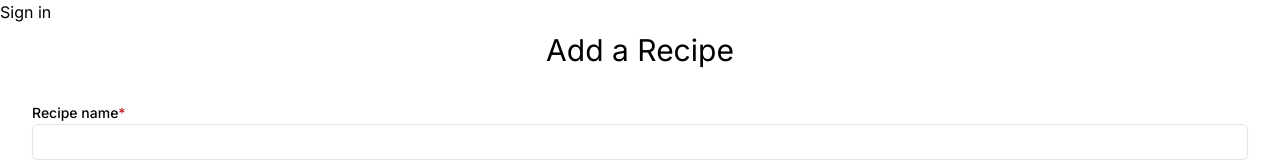
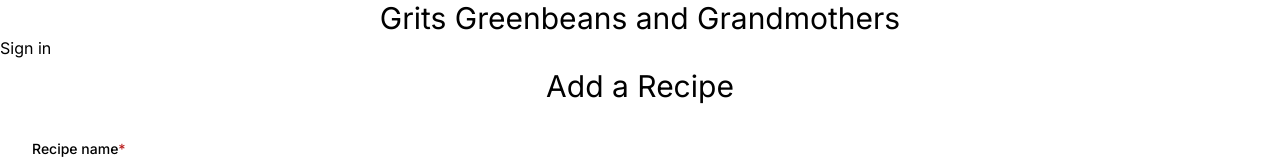
Before and after one commit to stilt0n/grits-greenbeans-grandmothers-next, a Next.js app: page /create-recipe in a window 1280 px wide. Shown: the top 160 px of the page. Built offline with nearby package versions, Linux system fonts and the light colour scheme; no server answers.

Commit message:
add site metadata

```diff
--- a/app/layout.tsx
+++ b/app/layout.tsx
@@ -12,8 +12,8 @@ import './globals.css';
 const inter = Inter({ subsets: ['latin'] });
 
 export const metadata: Metadata = {
-  title: 'Create Next App',
-  description: 'Generated by create next app',
+  title: 'Grits Greenbeans and Grandmothers',
+  description: 'A site for family recipes',
 };
 
 export default function RootLayout({
@@ -26,6 +26,9 @@ export default function RootLayout({
       <html lang='en'>
         <body className={inter.className}>
           <header>
+            <h1 className='text-center text-3xl'>
+              Grits Greenbeans and Grandmothers
+            </h1>
             <SignedOut>
               <SignInButton />
             </SignedOut>
```
Also changed, not shown: 1 other file (tests, documents, lock files or other folders).
